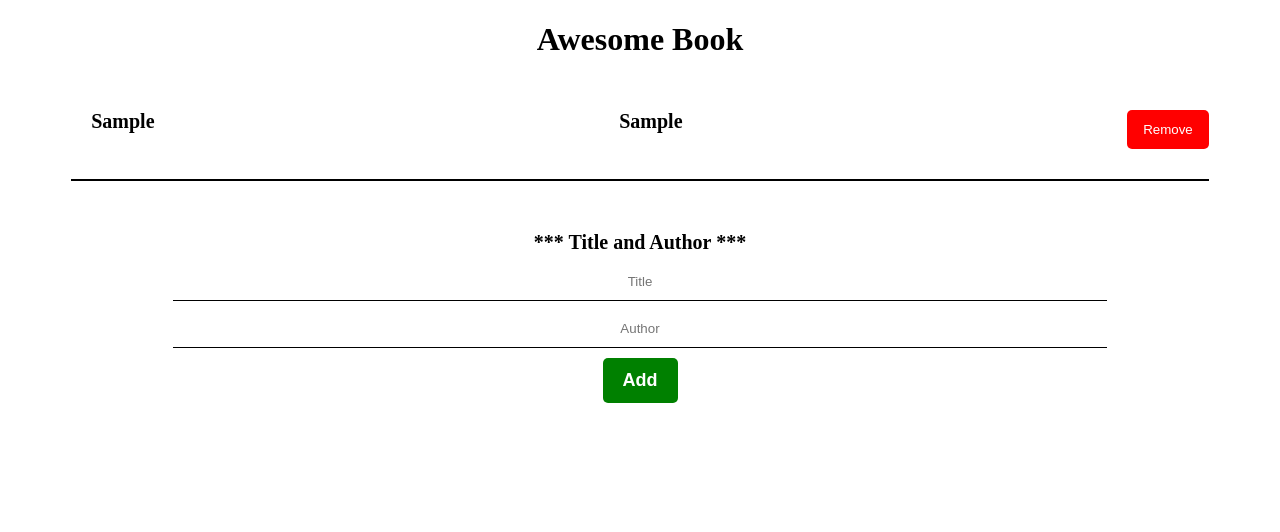
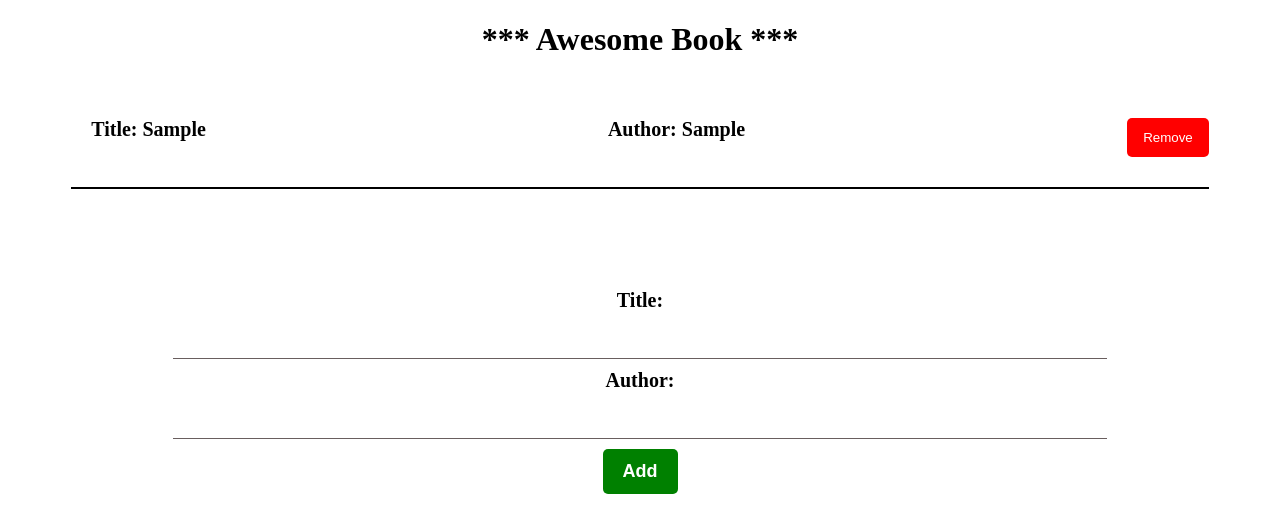
Before and after one commit to abdullah97-pro/Awesome-books, a website: page html/index.html in a window 1280 px wide. Both pictures are taken after typing "Sample", "Sample" into the empty fields and a click on the button "Add". Drawn offline with Linux system fonts and the light colour scheme.

Commit message:
changes to script

```diff
--- a/css/style.css
+++ b/css/style.css
@@ -6,11 +6,15 @@ div {
   width: 90%;
   height: auto;
   background-color: white;
-  margin: auto;
+  margin: 30px auto;
   text-align: center;
 }
 
-.book {
+#bookList {
+  margin-bottom: 100px;
+}
+
+#bookList div {
   width: 100%;
   height: auto;
   display: flex;
@@ -19,13 +23,14 @@ div {
   border-bottom: 2px solid black;
 }
 
-span {
+p,
+label {
   font-weight: 600;
   font-size: 20px;
   margin: 0 20px;
 }
 
-.btn {
+button {
   background-color: red;
   border: none;
   outline: none;
@@ -42,7 +47,7 @@ input[type=text] {
   background-color: transparent;
   margin: 10px auto;
   border: none;
-  border-bottom: 1px solid black;
+  border-bottom: 1px solid rgb(105, 94, 94);
   outline: none;
   padding: 8px 12px;
   color: black;
@@ -54,15 +59,15 @@ input[type=text]:focus {
   color: white;
 }
 
-#awbook::before {
+h1::before {
   content: '*** ';
 }
 
-#awbook::after {
+h1::after {
   content: ' ***';
 }
 
-#add {
+#addButton {
   background-color: green;
   color: white;
   padding: 12px 20px;
--- a/html/index.html
+++ b/html/index.html
@@ -9,13 +9,14 @@
 </head>
 <body>
     <h1>Awesome Book</h1>
-    <div id="list"></div>
-    <div style="margin-top: 50px;">
-        <span id="awbook">Title and Author</span>
-        <input type="text" id="title" placeholder="Title">
-        <input type="text" id="author" placeholder="Author">
-        <button id="add">Add</button>
-    </div>
+    <div id="bookList"></div>
+    <div>
+        <label for="title">Title:</label>
+        <input type="text" id="title">
+        <label for="author">Author:</label>
+        <input type="text" id="author">
+        <button id="addButton">Add</button>
+      </div>
 
     <script src="../js/script.js"></script>
 </body>
--- a/js/script.js
+++ b/js/script.js
@@ -1,55 +1,79 @@
-const books = JSON.parse(localStorage.getItem('books')) || [];
+// script.js
+let books = [];
 
-function renderBooks() {
-  const listDisplay = document.getElementById('list');
-  listDisplay.innerHTML = '';
+function getBooksFromStorage() {
+  const storedBooks = localStorage.getItem('books');
+  if (storedBooks) {
+    books = JSON.parse(storedBooks);
+  }
+}
 
-  books.forEach((book, index) => {
-    const bookDiv = document.createElement('div');
-    bookDiv.className = 'book';
-    const spanTitle = document.createElement('span');
-    spanTitle.textContent = book.title;
-    const spanAuthor = document.createElement('span');
-    spanAuthor.textContent = book.author;
+function saveBooksToStorage() {
+  localStorage.setItem('books', JSON.stringify(books));
+}
 
-    const removeBtn = document.createElement('button');
-    removeBtn.className = 'btn';
-    removeBtn.textContent = 'Remove';
-    /* eslint-disable */
-    removeBtn.addEventListener('click', () => removeBook(index));
-    /* eslint-enable */
-    bookDiv.appendChild(spanTitle);
-    bookDiv.appendChild(spanAuthor);
-    bookDiv.appendChild(removeBtn);
+function addBookToCollection(title, author) {
+  const book = {
+    id: Math.floor(Math.random() * 1000),
+    title,
+    author,
+  };
+  books.push(book);
+  saveBooksToStorage();
+}
 
-    listDisplay.appendChild(bookDiv);
+function removeBookFromCollection(id) {
+  const index = books.findIndex((book) => book.id === id);
+  if (index !== -1) {
+    books.splice(index, 1);
+    saveBooksToStorage();
+  }
+}
+
+function displayBooks() {
+  const bookList = document.getElementById('bookList');
+  bookList.innerHTML = '';
+
+  books.forEach((book) => {
+    const bookItem = document.createElement('div');
+    const bookTitle = document.createElement('p');
+    const bookAuthor = document.createElement('p');
+    const removeButton = document.createElement('button');
+
+    bookTitle.textContent = `Title: ${book.title}`;
+    bookAuthor.textContent = `Author: ${book.author}`;
+    removeButton.textContent = 'Remove';
+
+    removeButton.addEventListener('click', () => {
+      removeBookFromCollection(book.id);
+      displayBooks();
+    });
+
+    bookItem.appendChild(bookTitle);
+    bookItem.appendChild(bookAuthor);
+    bookItem.appendChild(removeButton);
+
+    bookList.appendChild(bookItem);
   });
 }
 
 function addBook() {
   const titleInput = document.getElementById('title');
   const authorInput = document.getElementById('author');
-  const title = titleInput.value;
-  const author = authorInput.value;
+
+  const title = titleInput.value.trim();
+  const author = authorInput.value.trim();
 
   if (title && author) {
-    const bookData = {
-      title, author,
-    };
-    books.push(bookData);
-    localStorage.setItem('books', JSON.stringify(books));
+    addBookToCollection(title, author);
     titleInput.value = '';
     authorInput.value = '';
-    renderBooks();
+    displayBooks();
   }
 }
 
-function removeBook(index) {
-  books.splice(index, 1);
-  localStorage.setItem('books', JSON.stringify(books));
-  renderBooks();
-}
+getBooksFromStorage();
+displayBooks();
 
-const addButton = document.getElementById('add');
+const addButton = document.getElementById('addButton');
 addButton.addEventListener('click', addBook);
-renderBooks();
```
